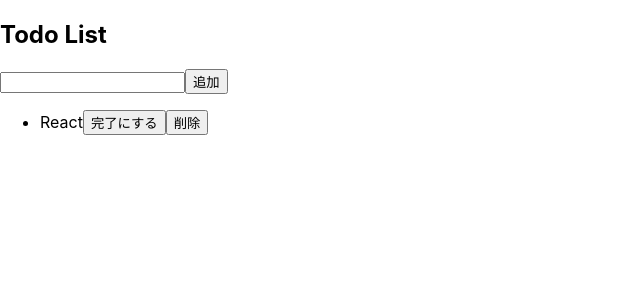
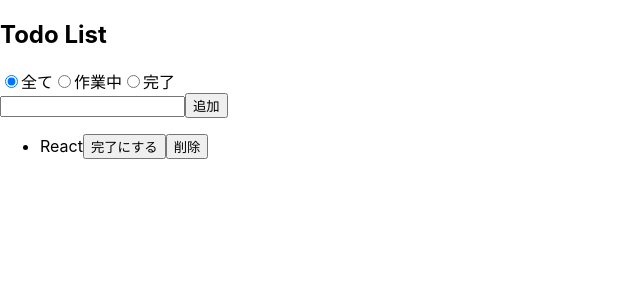
Before and after one commit to kenzo-tanaka/ReactTodoSandbox, a React (Create React App) app: page / in a window 1280 px wide. Shown: the top 300 px of the page, without its empty margins (0-640 px from the left). Built offline with nearby package versions, Linux system fonts and the light colour scheme; data requests are answered from the project's data file.

Commit message:
feat: フィルタリングするラジオボタンを表示

```diff
--- a/src/App.js
+++ b/src/App.js
@@ -1,14 +1,22 @@
-import React from "react";
+import React, { useState } from "react";
 
 import TodoList from "./components/TodoList";
 import TodoForm from "./components/TodoForm";
+import TodoFilter from "./components/TodoFilter";
 import useTodo from "./hooks/useTodo";
 
 const App = () => {
   const { todos, toggleTodo, deleteTodo, addTodo } = useTodo();
+  const [filter, setFilter] = useState("all");
+
+  const handleFilter = (event) => {
+    setFilter(event.target.value);
+  };
+
   return (
     <div>
       <h2>Todo List</h2>
+      <TodoFilter selectedFilter={filter} handleFilter={handleFilter} />
       <TodoForm addTodo={addTodo} />
       <TodoList todos={todos} toggleTodo={toggleTodo} deleteTodo={deleteTodo} />
     </div>
--- a/src/components/TodoFilter.js
+++ b/src/components/TodoFilter.js
@@ -0,0 +1,23 @@
+import React from "react";
+
+const filters = [
+  { type: "all", label: "全て" },
+  { type: "active", label: "作業中" },
+  { type: "completed", label: "完了" },
+];
+
+const TodoFilter = ({ selectedFilter, handleFilter }) => {
+  return filters.map((filter) => (
+    <label key={filter.type}>
+      <input
+        type="radio"
+        value={filter.type}
+        checked={filter.type === selectedFilter}
+        onChange={handleFilter}
+      />
+      {filter.label}
+    </label>
+  ));
+};
+
+export default TodoFilter;
```
Also changed, not shown: 1 other file (tests, documents, lock files or other folders).
